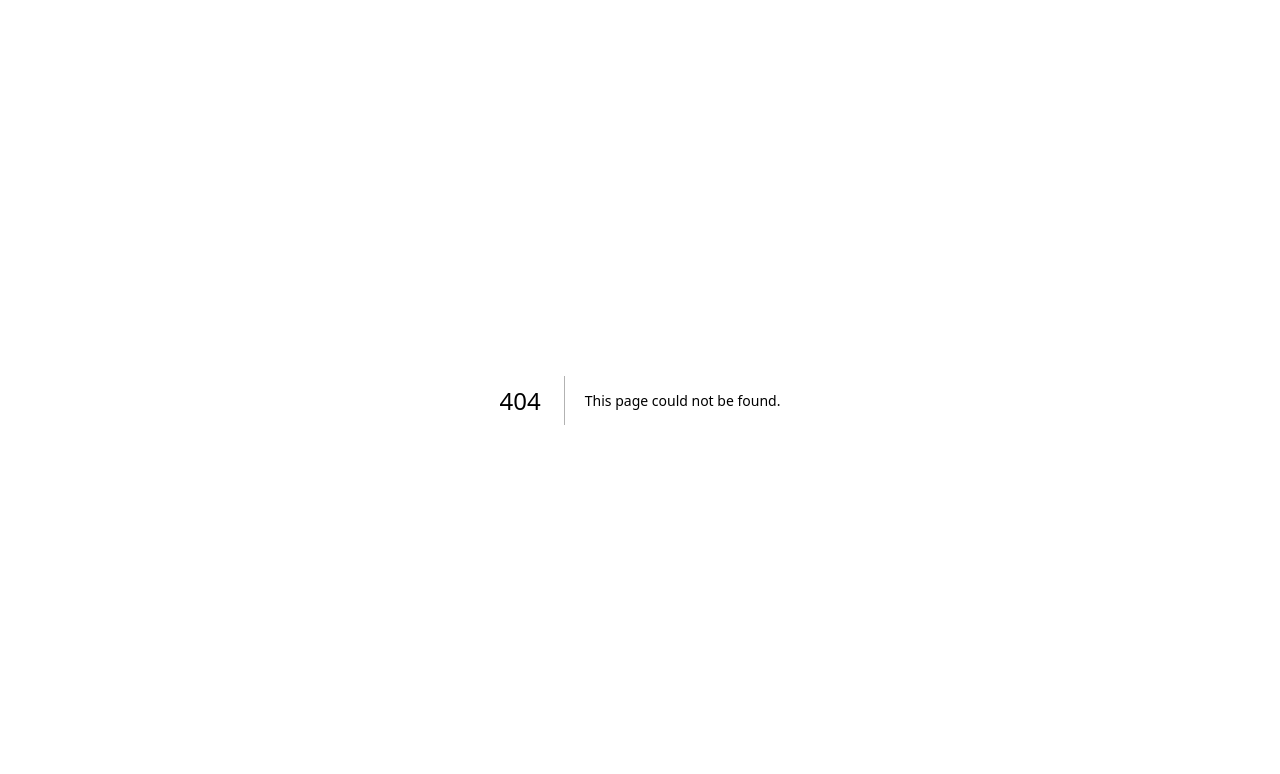
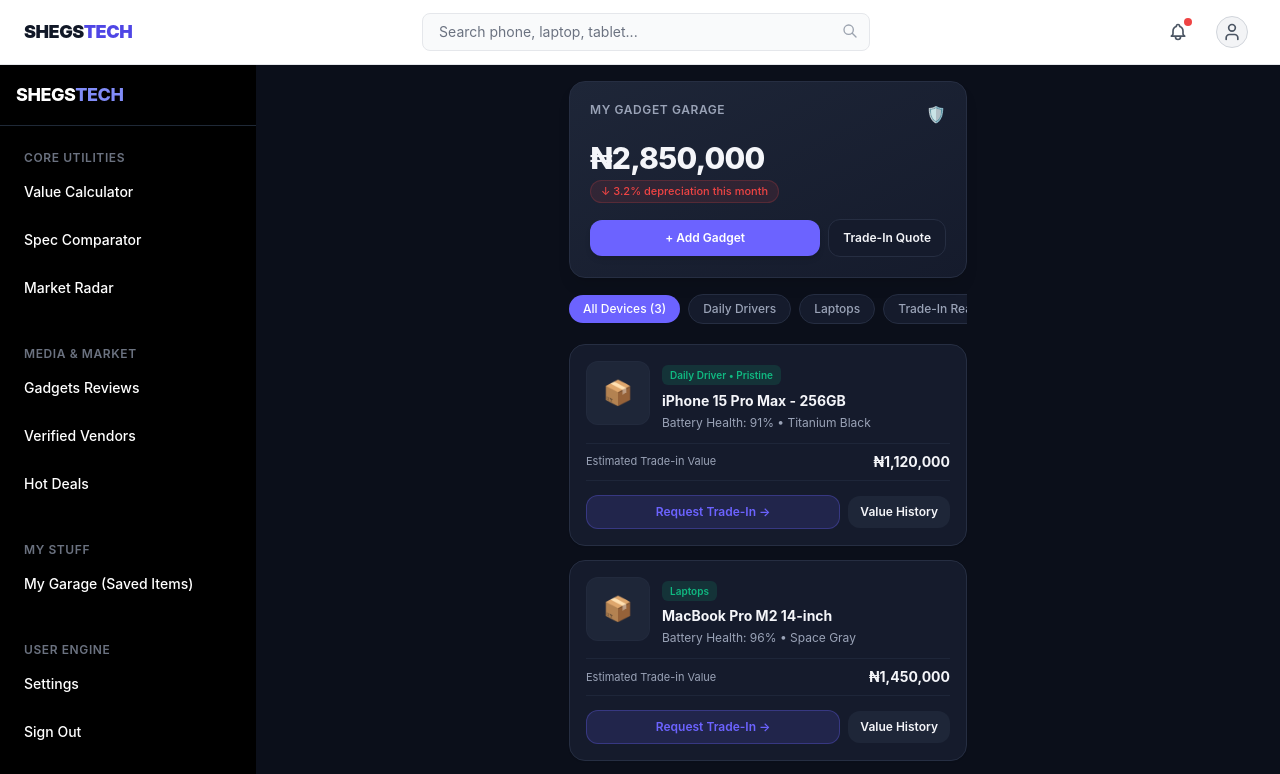
Before and after one commit to akinyemioluwaseun345-lgtm/shegstech-frontend, a Next.js app: page /my-garage in a window 1280 px wide. Before the commit this address had no page. Shown: the top 774 px of the page. Built offline with nearby package versions, Linux system fonts and the light colour scheme.

Commit message:
feat(my-garage): implement gadget portfolio tracker and valuation dashboard

```diff
--- /dev/null
+++ b/components/MyGarage.tsx
@@ -0,0 +1,148 @@
+import React, { useMemo, useState } from 'react';
+
+interface GarageDevice {
+  id: string;
+  title: string;
+  category: 'Daily Drivers' | 'Laptops' | 'Trade-In Ready';
+  batteryHealth: number; // percent
+  color?: string;
+  value: number; // NGN
+  healthText?: string;
+}
+
+const categories = ['All Devices (3)', 'Daily Drivers', 'Laptops', 'Trade-In Ready'] as const;
+type Category = (typeof categories)[number];
+
+const mockGarageDevices: GarageDevice[] = [
+  {
+    id: 'iphone-15-pro-max-256',
+    title: 'iPhone 15 Pro Max - 256GB',
+    category: 'Daily Drivers',
+    batteryHealth: 91,
+    color: 'Titanium Black',
+    value: 1120000,
+    healthText: 'Battery Health: 91% • Titanium Black',
+  },
+  {
+    id: 'macbook-pro-m2-14',
+    title: 'MacBook Pro M2 14-inch',
+    category: 'Laptops',
+    batteryHealth: 96,
+    color: 'Space Gray',
+    value: 1450000,
+    healthText: 'Battery Health: 96% • Space Gray',
+  },
+  {
+    id: 'apple-watch-series-9',
+    title: 'Apple Watch Series 9',
+    category: 'Trade-In Ready',
+    batteryHealth: 88,
+    color: 'Silver',
+    value: 280000,
+    healthText: 'Battery Health: 88% • Silver',
+  },
+];
+
+const formatNaira = (v: number) => `₦${v.toLocaleString('en-NG')}`;
+
+export const MyGarage: React.FC = () => {
+  const [activeCategory, setActiveCategory] = useState<Category>('All Devices (3)');
+
+  const filtered = useMemo(() => {
+    if (activeCategory === 'All Devices (3)') return mockGarageDevices;
+    return mockGarageDevices.filter((d) => d.category === activeCategory);
+  }, [activeCategory]);
+
+  const totalValue = useMemo(() => mockGarageDevices.reduce((s, d) => s + d.value, 0), []);
+
+  return (
+    <div className="max-w-[430px] mx-auto w-full px-4 py-4 space-y-4 text-[#F4F5F9]" style={{ fontFamily: 'Inter, ui-sans-serif, system-ui, sans-serif' }}>
+      {/* Portfolio Summary Card */}
+      <div className="p-5 rounded-2xl bg-gradient-to-br from-[#1E2638] to-[#151B2C] border border-[#262E42] shadow-lg relative overflow-hidden space-y-3">
+        <div className="flex items-start justify-between">
+          <div>
+            <div className="text-xs font-semibold uppercase tracking-wider text-[#9AA3B7]">My Gadget Garage</div>
+          </div>
+          <div className="text-[#9AA3B7]">🛡️</div>
+        </div>
+
+        <div className="space-y-1">
+          <div className="text-3xl font-extrabold text-[#F4F5F9] tracking-tight">{formatNaira(totalValue)}</div>
+          <div className="inline-flex items-center gap-1 text-[11px] font-medium text-[#EF4444] bg-[#EF4444]/10 border border-[#EF4444]/20 px-2.5 py-0.5 rounded-full">
+            <span>↓ 3.2% depreciation this month</span>
+          </div>
+        </div>
+
+        <div className="flex items-center gap-2 pt-1">
+          <button className="flex-1 bg-[#6C63FF] hover:bg-[#5b52e0] text-white text-xs font-semibold py-2.5 rounded-xl flex items-center justify-center gap-1.5 transition-colors cursor-pointer shadow-md">
+            + Add Gadget
+          </button>
+          <button className="bg-[#151B2C] border border-[#262E42] text-[#F4F5F9] text-xs font-semibold px-3.5 py-2.5 rounded-xl hover:bg-[#262E42] transition-colors">
+            Trade-In Quote
+          </button>
+        </div>
+      </div>
+
+      {/* Category Chips */}
+      <div className="flex items-center gap-2 overflow-x-auto whitespace-nowrap [&::-webkit-scrollbar]:hidden scrollbar-none pb-1">
+        {categories.map((cat) => {
+          const isActive = cat === activeCategory;
+          return (
+            <button
+              key={cat}
+              type="button"
+              onClick={() => setActiveCategory(cat)}
+              className={`px-3.5 py-1.5 rounded-full text-xs font-medium transition-colors cursor-pointer ${
+                isActive ? 'bg-[#6C63FF] text-white shadow-sm' : 'bg-[#151B2C] border border-[#262E42] text-[#9AA3B7]'
+              }`}
+            >
+              {cat}
+            </button>
+          );
+        })}
+      </div>
+
+      {/* Devices list */}
+      <div className="space-y-3.5">
+        {filtered.length > 0 ? (
+          filtered.map((d) => (
+            <div key={d.id} className="p-4 rounded-2xl bg-[#151B2C] border border-[#262E42] space-y-3 shadow-sm">
+              <div className="flex items-start gap-3">
+                <div className="w-16 h-16 rounded-xl bg-[#1E2638] flex-shrink-0 flex items-center justify-center relative border border-[#262E42]/50 text-2xl font-semibold">
+                  {/* Placeholder thumbnail */}
+                  <span>📦</span>
+                </div>
+                <div className="flex-1 min-w-0 space-y-1">
+                  <div className="text-[10px] font-semibold text-[#10B981] bg-[#10B981]/15 px-2 py-0.5 rounded-md inline-block">{d.category === 'Daily Drivers' ? 'Daily Driver • Pristine' : d.category}</div>
+                  <div className="text-sm font-bold text-[#F4F5F9] truncate">{d.title}</div>
+                  <div className="text-xs text-[#9AA3B7]">{d.healthText}</div>
+                </div>
+              </div>
+
+              <div className="flex items-center justify-between py-2 border-y border-[#262E42]/60">
+                <div className="text-[11px] text-[#9AA3B7]">Estimated Trade-in Value</div>
+                <div className="text-sm font-bold text-[#F4F5F9]">{formatNaira(d.value)}</div>
+              </div>
+
+              <div className="flex items-center gap-2 pt-0.5">
+                <button className="flex-1 bg-[#6C63FF]/15 hover:bg-[#6C63FF]/25 text-[#6C63FF] border border-[#6C63FF]/30 text-xs font-semibold py-2 rounded-xl text-center transition-colors">
+                  Request Trade-In →
+                </button>
+                <button className="bg-[#1E2638] text-[#F4F5F9] text-xs font-semibold px-3 py-2 rounded-xl hover:bg-[#262E42] transition-colors">
+                  Value History
+                </button>
+              </div>
+            </div>
+          ))
+        ) : (
+          <div className="p-8 rounded-2xl border border-dashed border-[#262E42] bg-[#151B2C]/50 text-center space-y-2.5">
+            <div className="text-3xl">🧰</div>
+            <div className="text-sm font-semibold text-[#F4F5F9]">No devices found in this category</div>
+            <p className="text-xs text-[#9AA3B7]">Try another category or add a gadget to your garage.</p>
+            <button onClick={() => setActiveCategory('All Devices (3)') } className="mt-3 text-xs font-semibold text-[#6C63FF] hover:underline">Reset Filter</button>
+          </div>
+        )}
+      </div>
+    </div>
+  );
+};
--- a/components/Sidebar.tsx
+++ b/components/Sidebar.tsx
@@ -61,11 +61,16 @@
     { label: 'Hot Deals', icon: null, href: '/hot-deals' },
       ],
     },
+    {
+      title: 'My Stuff',
+      items: [
+    { label: 'My Garage (Saved Items)', icon: null, href: '/my-garage' },
+      ],
+    },
 
     {
       title: 'User Engine',
       items: [
-        { label: 'My Garage (Saved Items)', icon: null },
         { label: 'Settings', icon: null },
         { label: 'Sign Out', icon: null },
       ],
--- /dev/null
+++ b/pages/my-garage.tsx
@@ -0,0 +1,22 @@
+import React from 'react';
+import Head from 'next/head';
+import { DashboardLayout } from '../components/DashboardLayout';
+import { MyGarage } from '../components/MyGarage';
+
+export default function MyGaragePage() {
+  return (
+    <>
+      <Head>
+        <title>SHEGSTECH - My Garage</title>
+        <meta name="description" content="Your personal gadget garage: view estimated resale values, request trade-ins, and track value history." />
+        <meta name="viewport" content="width=device-width, initial-scale=1" />
+      </Head>
+
+      <DashboardLayout>
+        <main className="bg-[#0B0F1A] min-h-screen text-[#F4F5F9]">
+          <MyGarage />
+        </main>
+      </DashboardLayout>
+    </>
+  );
+}
```
